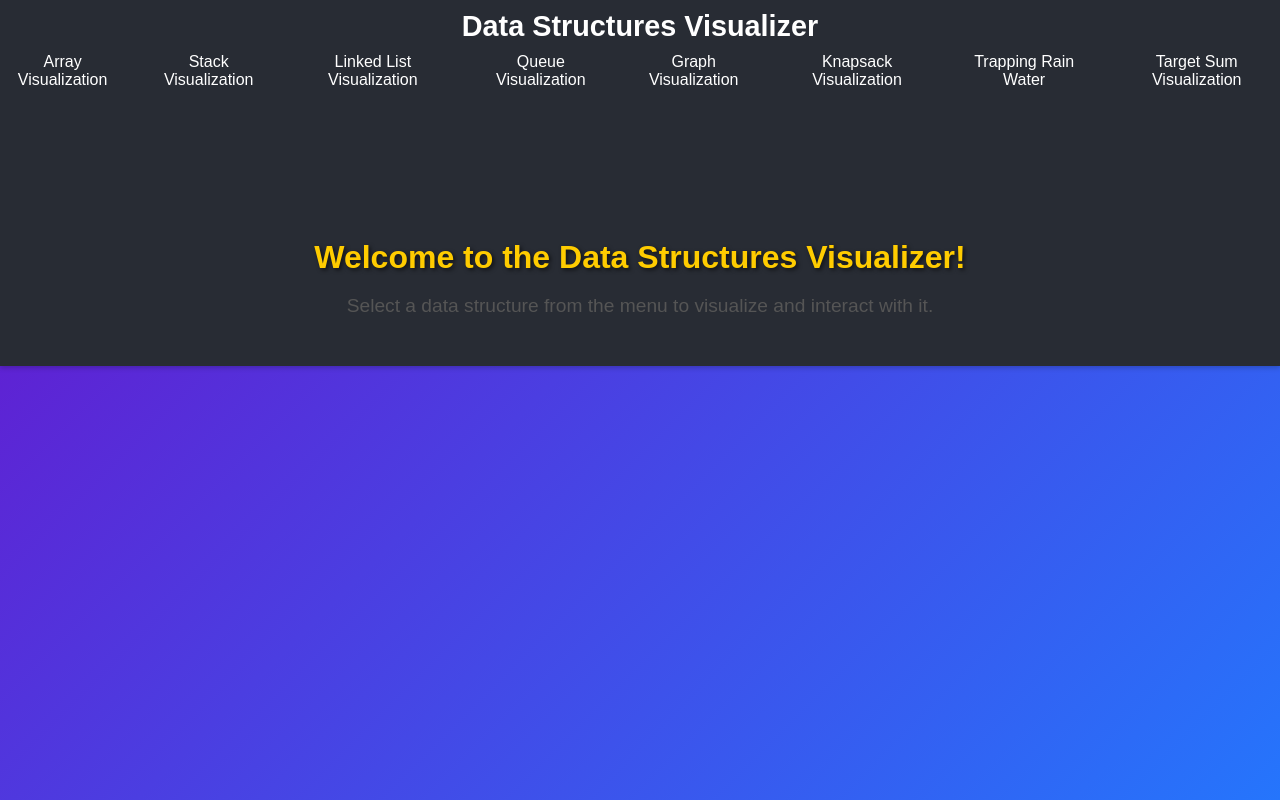
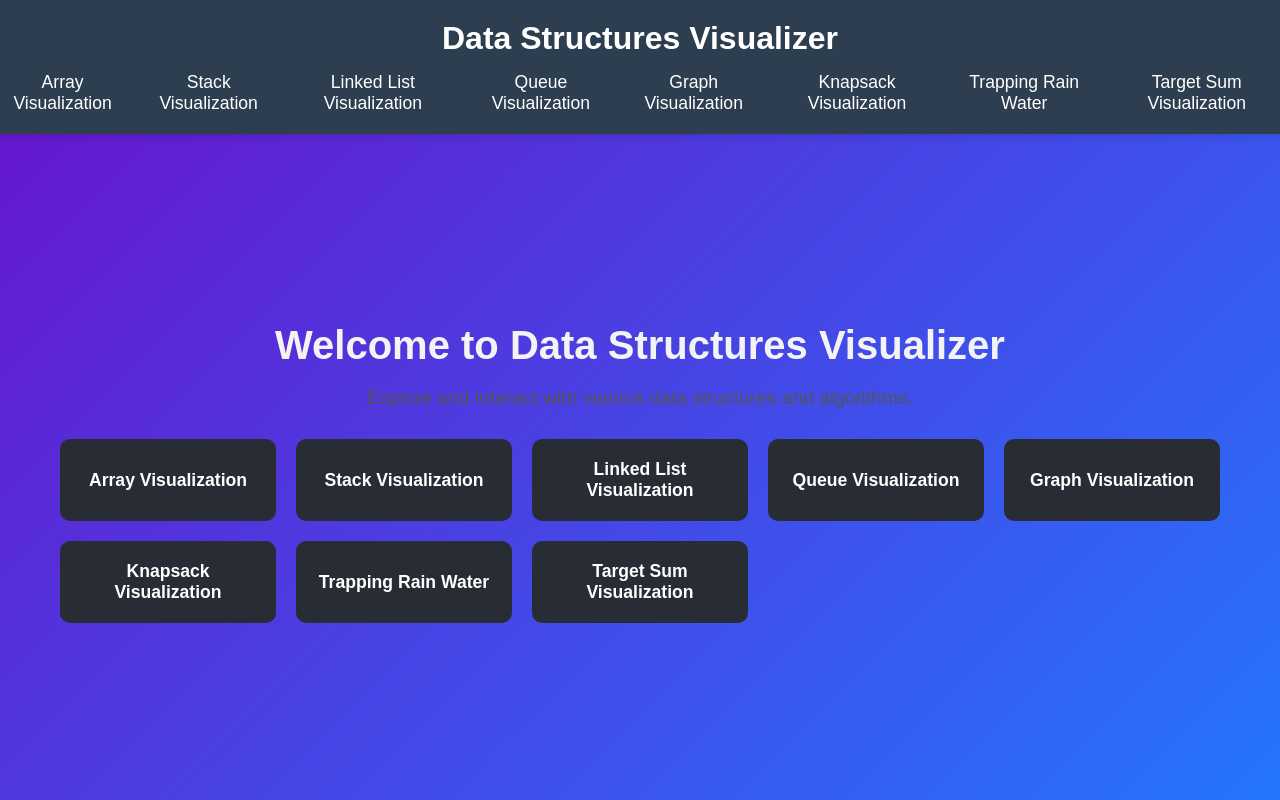
Before and after one commit to harikuchipudi/Data-Structure-Visualization, a React (Create React App) app in the folder frontend/: page / in a window 1280 px wide. Built offline with nearby package versions, Linux system fonts and the light colour scheme.

Commit message:
css update

```diff
--- a/frontend/src/App.css
+++ b/frontend/src/App.css
@@ -1,69 +1,12 @@
-/* General Reset */
-body, html {
-  margin: 0;
-  padding: 0;
-  font-family: Arial, sans-serif;
-  box-sizing: border-box;
+.main-content {
+  margin-top: 120px; /* Adjust for fixed header */
+  padding: 20px;
 }
 
-/* App Container */
-.app-container {
-  display: flex;
-  flex-direction: column;
-  min-height: 100vh;
-}
-
-/* Header Styling */
-.header-main {
-  position: fixed;
-  top: 0;
-  left: 0;
-  width: 100%;
-  background-color: #282c34;
-  color: white;
-  z-index: 1000;
-  padding: 10px 0;
-  box-shadow: 0px 2px 5px rgba(0, 0, 0, 0.2);
-}
-
-.header {
-  margin: 0;
-  font-size: 1.8rem;
-}
-
-/* Navigation Styling */
-.navigation {
-  margin: 10px 0;
-}
-
-.navigation ul {
-  display: flex;
-  justify-content: center;
-  gap: 20px;
-  list-style-type: none;
-  padding: 0;
-  margin: 0;
-}
-
-.nav-link {
-  text-decoration: none;
-  color: white;
-  font-size: 1rem;
-  transition: color 0.3s;
-}
-
-.nav-link:hover {
-  color: #61dafb;
-}
-
-/* Main Content Styling */
 .home-container, .page-container {
-  margin-top: 120px; /* Prevent content from being hidden under the fixed header */
-  padding: 20px;
   text-align: center;
 }
 
-/* Default styles for pages */
 h2 {
   font-size: 2rem;
   margin-bottom: 10px;
@@ -73,19 +16,3 @@ p {
   font-size: 1.2rem;
   color: #555;
 }
-
-/* Responsive Design */
-@media (max-width: 600px) {
-  .header {
-    font-size: 1.5rem;
-  }
-
-  .navigation ul {
-    flex-direction: column;
-    gap: 10px;
-  }
-
-  .nav-link {
-    font-size: 0.9rem;
-  }
-}
--- a/frontend/src/App.js
+++ b/frontend/src/App.js
@@ -1,4 +1,6 @@
 import './App.css';
+import LandingPage from './components/landingPage';
+import Header from './components/header';
 import ArrayVisualization from './pages/array';
 import LinkedListVisualization from './pages/linkedlist';
 import StackVisualization from './pages/stack';
@@ -13,38 +15,10 @@ import { Link } from 'react-router-dom';
 function App() {
   return (
     <div className='app-container'>
+
       <Router>
-        <div className='header-main' style={{ textAlign: 'center' }}>
-          <h1 className='header'>Data Structures Visualizer</h1>
-          <nav className="navigation">
-            <ul style={{ listStyleType: 'none', padding: '0' }}>
-              <li>
-                <Link to="/array" className="nav-link">Array Visualization</Link>
-              </li>
-              <li>
-                <Link to="/stack" className="nav-link">Stack Visualization</Link>
-              </li>
-              <li>
-                <Link to="/linked-list" className="nav-link">Linked List Visualization</Link>
-              </li>
-              <li>
-                <Link to="/queue" className="nav-link">Queue Visualization</Link>
-              </li>
-              <li>
-                <Link to="/graph" className="nav-link">Graph Visualization</Link>
-              </li>
-              <li>
-                <Link to="/knapsack" className='nav-link'>Knapsack Visualization</Link>
-              </li>
-              <li>
-                <Link to="/Rain-water" className='nav-link'>Trapping Rain Water</Link>
-              </li>
-              <li>
-                <Link to="/Target-sum" className='nav-link'>Target Sum Visualization</Link>
-              </li>
-            </ul>
-          </nav>
-
+        <Header/>
+        <div className="main-content">
           <Routes>
             <Route path="/array" element={<ArrayVisualization />} />
             <Route path="/stack" element={<StackVisualization />} />
@@ -54,11 +28,7 @@ function App() {
             <Route path="/knapsack" element={<KnapSack01/>}/>
             <Route path="/Rain-water" element={<TrappingWaterVisualization/>}/>
             <Route path="/Target-sum" element={<TargetSumVisualization/>}/>
-
-            <Route path="/" element={<div className="home-container">
-              <h2>Welcome to the Data Structures Visualizer!</h2>
-              <p>Select a data structure from the menu to visualize and interact with it.</p>
-            </div>} />
+            <Route path="/" element={<LandingPage/>} />
           </Routes>
         </div>
       </Router>
--- /dev/null
+++ b/frontend/src/components/Header.css
@@ -0,0 +1,58 @@
+/* General styles for the header */
+.header-main {
+    background-color: #2c3e50; /* Dark background for contrast */
+    color: white;
+    padding: 20px 0; /* Add padding for spacing */
+    text-align: center;
+    position: fixed;
+    top: 0;
+    width: 100%;
+    left: 0;
+    z-index: 10; /* Ensure the header stays on top */
+    box-shadow: 0 4px 6px rgba(0, 0, 0, 0.1); /* Optional: add shadow for depth */
+  }
+
+  /* Title style */
+  .header-title {
+    margin: 0;
+    font-size: 2em;
+    font-weight: bold;
+  }
+
+  /* Navigation styles */
+  .navigation {
+    margin-top: 15px;
+  }
+
+  .navigation ul {
+    list-style-type: none;
+    padding: 0;
+    margin: 0;
+    display: flex;
+    justify-content: center; /* Center the navigation items */
+    gap: 20px; /* Add some space between links */
+  }
+
+  .navigation li {
+    display: inline-block;
+  }
+
+  .nav-link {
+    color: white;
+    text-decoration: none;
+    font-size: 1.1em;
+    transition: color 0.3s ease;
+  }
+
+  /* Hover effect for links */
+  .nav-link:hover {
+    color: #f39c12;
+  }
+
+  /* Responsive for small screens */
+  @media (max-width: 768px) {
+    .navigation ul {
+      flex-direction: column; /* Stack the links vertically on smaller screens */
+      gap: 10px;
+    }
+  }
--- /dev/null
+++ b/frontend/src/components/LandingPage.css
@@ -0,0 +1,57 @@
+/* Landing Page Styles */
+.landing-page {
+    text-align: center;
+    padding: 20px;
+  }
+
+  .landing-title {
+    font-size: 2.5rem;
+    margin-bottom: 10px;
+  }
+
+  .landing-subtitle {
+    font-size: 1.2rem;
+    color: #555;
+    margin-bottom: 30px;
+  }
+
+  /* Grid Layout */
+  .grid-container {
+    display: grid;
+    grid-template-columns: repeat(auto-fit, minmax(200px, 1fr));
+    gap: 20px;
+    margin: 0 auto;
+    padding: 0 20px;
+    max-width: 1200px;
+  }
+
+  .grid-item {
+    display: flex;
+    align-items: center;
+    justify-content: center;
+    background-color: #282c34;
+    color: white;
+    text-decoration: none;
+    font-size: 1.1rem;
+    font-weight: bold;
+    padding: 20px;
+    border-radius: 10px;
+    transition: transform 0.2s, box-shadow 0.2s;
+  }
+
+  .grid-item:hover {
+    transform: translateY(-5px);
+    box-shadow: 0px 4px 10px rgba(0, 0, 0, 0.3);
+    background-color: #61dafb;
+  }
+
+  @media (max-width: 600px) {
+    .landing-title {
+      font-size: 2rem;
+    }
+
+    .grid-item {
+      font-size: 1rem;
+      padding: 15px;
+    }
+  }
--- /dev/null
+++ b/frontend/src/components/header.js
@@ -0,0 +1,25 @@
+import React from 'react';
+import { Link } from 'react-router-dom';
+import './Header.css';
+
+function Header() {
+  return (
+    <header className="header-main">
+      <h1 className="header-title">Data Structures Visualizer</h1>
+      <nav className="navigation">
+        <ul>
+          <li><Link to="/array" className="nav-link">Array Visualization</Link></li>
+          <li><Link to="/stack" className="nav-link">Stack Visualization</Link></li>
+          <li><Link to="/linked-list" className="nav-link">Linked List Visualization</Link></li>
+          <li><Link to="/queue" className="nav-link">Queue Visualization</Link></li>
+          <li><Link to="/graph" className="nav-link">Graph Visualization</Link></li>
+          <li><Link to="/knapsack" className="nav-link">Knapsack Visualization</Link></li>
+          <li><Link to="/Rain-water" className="nav-link">Trapping Rain Water</Link></li>
+          <li><Link to="/Target-sum" className="nav-link">Target Sum Visualization</Link></li>
+        </ul>
+      </nav>
+    </header>
+  );
+}
+
+export default Header;
--- /dev/null
+++ b/frontend/src/components/landingPage.js
@@ -0,0 +1,33 @@
+import React from 'react';
+import { Link } from 'react-router-dom';
+import './LandingPage.css';
+import Header from './header';
+
+function LandingPage() {
+  const dataStructures = [
+    { name: "Array Visualization", path: "/array" },
+    { name: "Stack Visualization", path: "/stack" },
+    { name: "Linked List Visualization", path: "/linked-list" },
+    { name: "Queue Visualization", path: "/queue" },
+    { name: "Graph Visualization", path: "/graph" },
+    { name: "Knapsack Visualization", path: "/knapsack" },
+    { name: "Trapping Rain Water", path: "/Rain-water" },
+    { name: "Target Sum Visualization", path: "/Target-sum" },
+  ];
+
+  return (
+    <div className="landing-page">
+      <h1 className="landing-title">Welcome to Data Structures Visualizer</h1>
+      <p className="landing-subtitle">Explore and interact with various data structures and algorithms.</p>
+      <div className="grid-container">
+        {dataStructures.map((ds, index) => (
+          <Link to={ds.path} key={index} className="grid-item">
+            {ds.name}
+          </Link>
+        ))}
+      </div>
+    </div>
+  );
+}
+
+export default LandingPage;
```
